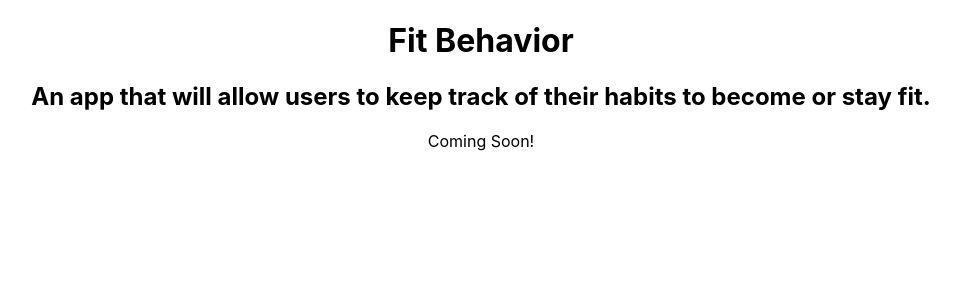
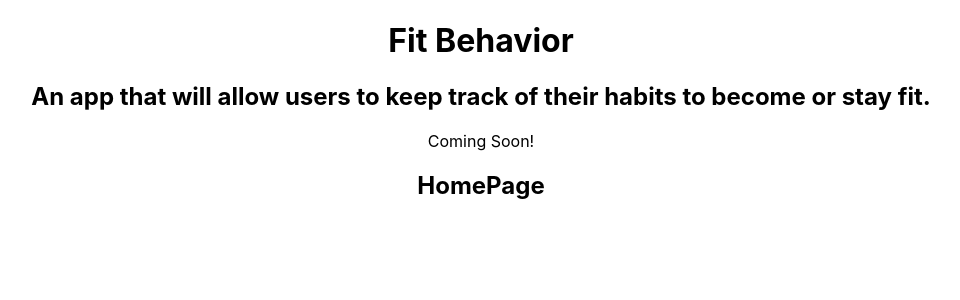
Before and after one commit to danielaescutia07/fit-behavior, a React (Create React App) app: page / in a window 1280 px wide. Shown: the top 300 px of the page, without its empty margins (159-1119 px from the left). Built offline with nearby package versions, Linux system fonts and the light colour scheme.

Commit message:
created components/homepage folders and and imported HomePage.js into App.js

```diff
--- a/src/App.js
+++ b/src/App.js
@@ -1,5 +1,8 @@
 import React from 'react';
 import './App.css';
+
+//*Custom Components
+import HomePage from './components/HomePage/HomePage';
 
 function App() {
   return (
@@ -7,6 +10,7 @@ function App() {
       <h1>Fit Behavior</h1>
       <h2>An app that will allow users to keep track of their habits to become or stay fit.</h2>
       <p>Coming Soon!</p>
+      <HomePage />
     </div>
   );
 }
--- /dev/null
+++ b/src/components/HomePage/HomePage.js
@@ -0,0 +1,11 @@
+import React from 'react'
+
+function HomePage() {
+  return (
+    <div>
+      <h2>HomePage</h2>
+    </div>
+  );
+};
+
+export default HomePage;
```
